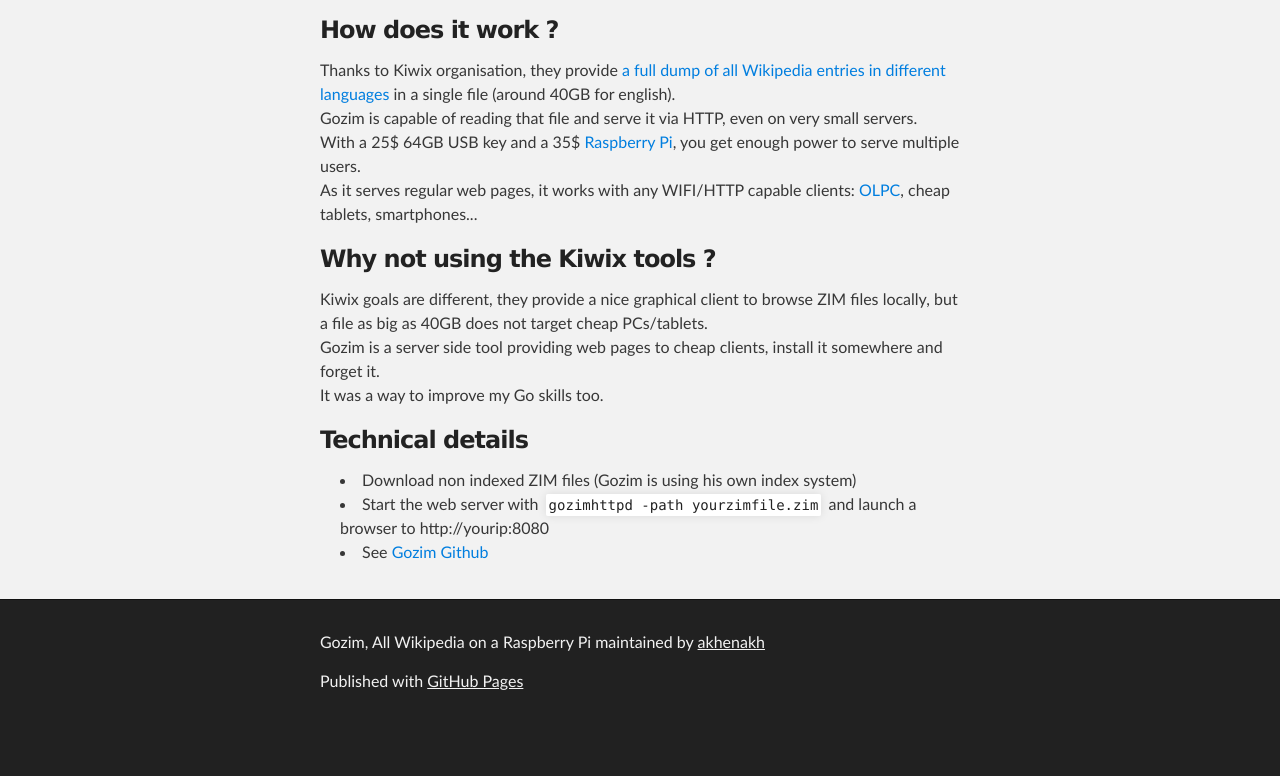
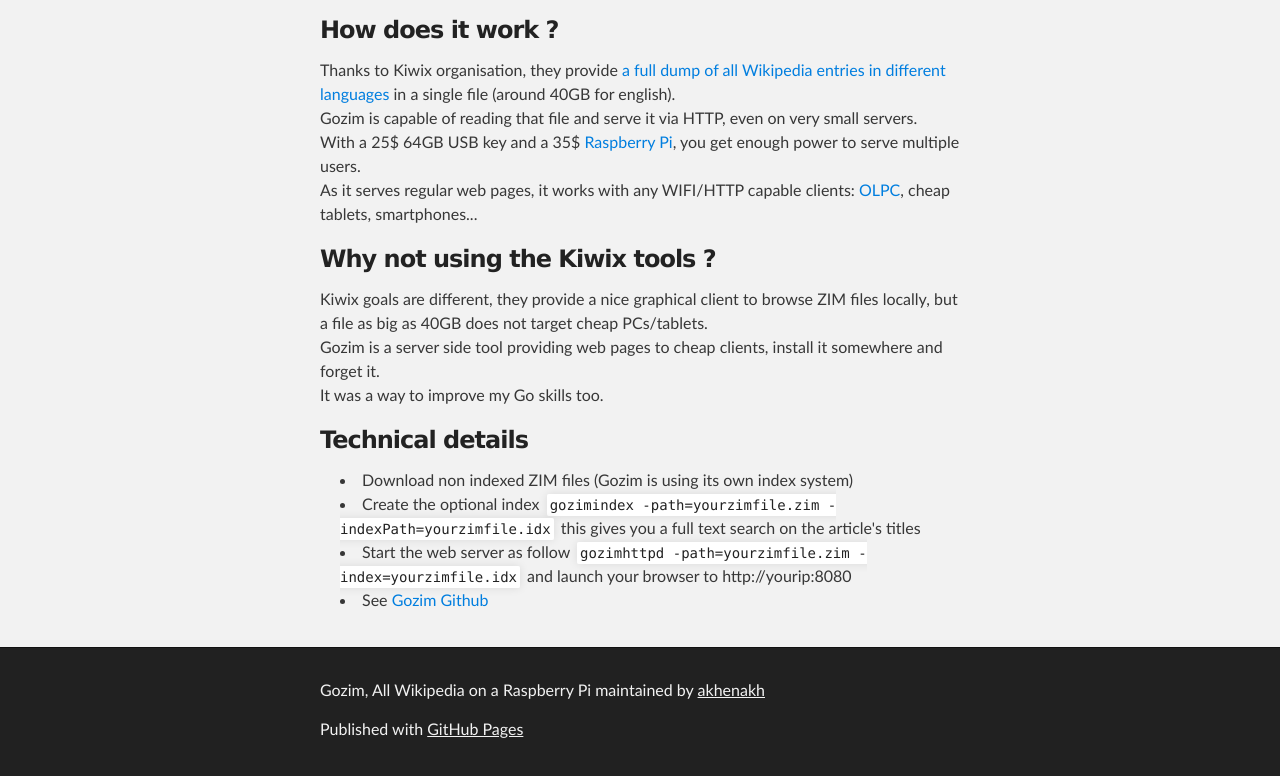
Before and after one commit to akhenakh/gozim, a plain HTML site: page index.html in a window 1280 px wide. Shown: the part 468-1244 px from the top of the page. Before the commit the page ends 1196 px from the top, so only its background shows below. Drawn offline with Linux system fonts and the light colour scheme.

Commit message:
Update index.html

```diff
--- a/index.html
+++ b/index.html
@@ -56,9 +56,10 @@ It was a way to improve my Go skills too.</p>
 <a name="technical-details" class="anchor" href="#technical-details"><span class="octicon octicon-link"></span></a>Technical details</h3>
 
 <ul>
-<li>Download non indexed ZIM files (Gozim is using his own index system)</li>
-<li>Start the web server with
-<code>gozimhttpd -path yourzimfile.zim</code> and launch a browser to http://yourip:8080</li>
+<li>Download non indexed ZIM files (Gozim is using its own index system)</li>
+<li>Create the optional index <code>gozimindex -path=yourzimfile.zim -indexPath=yourzimfile.idx</code> this gives you a full text search on the article's titles</li>
+<li>Start the web server as follow
+<code>gozimhttpd -path=yourzimfile.zim -index=yourzimfile.idx</code> and launch your browser to http://yourip:8080</li>
 <li>See <a href="http://github.com/akhenakh/gozim">Gozim Github</a>
 </li>
 </ul>
```
